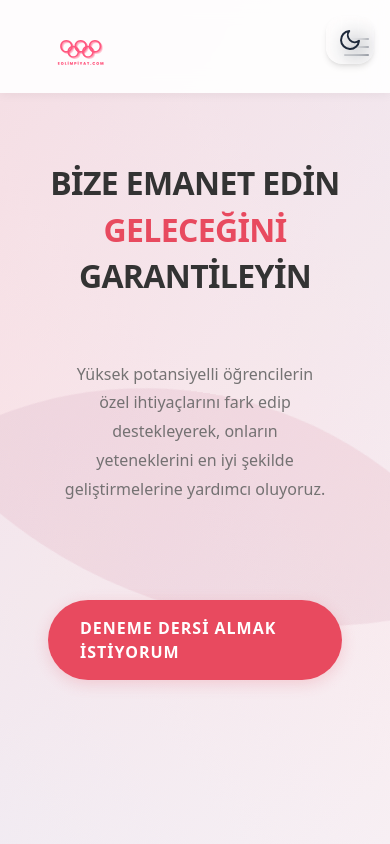
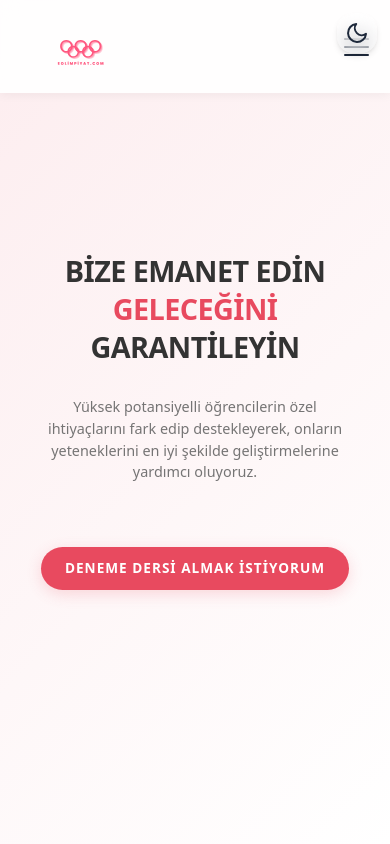
Before and after one commit to alifuatakbas/e-math-frontend, a Next.js app: page / in a window 390 px wide. Shown: the top 844 px of the page. Built offline with nearby package versions, Linux system fonts and the light colour scheme.

Commit message:
sınavbasvuru

```diff
--- a/app/styles/Hero.module.css
+++ b/app/styles/Hero.module.css
@@ -304,3 +304,116 @@
     color: #E84A5F;
   }
 }
+
+/* Mobil için ana container düzenlemeleri */
+.container {
+  position: relative;
+  max-width: 1200px;
+  margin: 0 auto;
+  padding: 2rem 1rem; /* Padding'i azalttım */
+  z-index: 3;
+}
+
+.content {
+  display: flex;
+  flex-direction: column;
+  gap: 2rem; /* Gap'i azalttım */
+  align-items: center;
+  justify-content: center;
+  min-height: calc(100vh - 4rem);
+}
+
+/* Responsive tasarım güncellemeleri */
+@media (max-width: 1024px) {
+  .slogan {
+    font-size: 3rem;
+  }
+
+  .hero::before,
+  .hero::after {
+    width: 600px;
+    height: 600px;
+  }
+}
+
+@media (max-width: 768px) {
+  .hero {
+    padding: 1rem;
+  }
+
+  .slogan {
+    font-size: 2.2rem;
+    gap: 0.3rem;
+  }
+
+  .infoText {
+    font-size: 1rem;
+    line-height: 1.6;
+    padding: 0 0.5rem;
+  }
+
+  .demoButton {
+    padding: 0.8rem 1.8rem;
+    font-size: 0.9rem;
+  }
+
+  .container {
+    padding: 1.5rem 0.8rem;
+  }
+
+  .hero::before,
+  .hero::after {
+    width: 400px;
+    height: 400px;
+  }
+}
+
+@media (max-width: 480px) {
+  .hero {
+    padding: 0.5rem;
+  }
+
+  .slogan {
+    font-size: 1.8rem;
+    gap: 0.2rem;
+  }
+
+  .infoText {
+    font-size: 0.9rem;
+    line-height: 1.5;
+  }
+
+  .demoButton {
+    padding: 0.7rem 1.5rem;
+    font-size: 0.85rem;
+  }
+
+  .themeToggle {
+    top: 0.8rem;
+    right: 0.8rem;
+    width: 2.5rem;
+    height: 2.5rem;
+  }
+
+  .hero::before,
+  .hero::after {
+    width: 300px;
+    height: 300px;
+  }
+}
+
+/* Küçük mobil cihazlar için ek düzenlemeler */
+@media (max-width: 360px) {
+  .slogan {
+    font-size: 1.5rem;
+  }
+
+  .infoText {
+    font-size: 0.85rem;
+  }
+
+  .demoButton {
+    padding: 0.6rem 1.2rem;
+    font-size: 0.8rem;
+  }
+}
```
